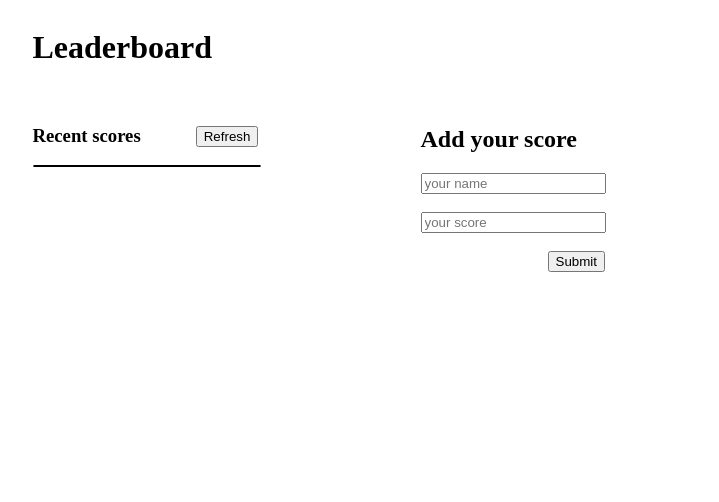
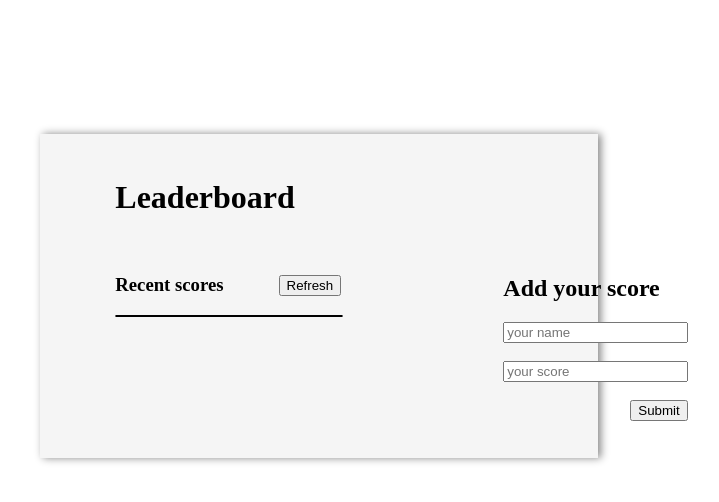
Before and after one commit to Rudy-Menekam/leaderboard, a website built with webpack: page src/index.html in a window 1280 px wide. Shown: the whole page, without its empty margins (321-1040 px from the left). Built offline with nearby package versions, Linux system fonts and the light colour scheme; no server answers.

Commit message:
Improve look and feel

```diff
--- a/src/style.css
+++ b/src/style.css
@@ -1,3 +1,18 @@
+html {
+  margin: 0;
+  padding: 0;
+  box-sizing: border-box;
+  height: 100vh;
+}
+
+main {
+  background: whitesmoke;
+  box-shadow: 3px 0 8px 0 #888;
+  width: 35%;
+  margin: 10%;
+  padding: 23px 40px 37px 75px;
+}
+
 body {
   display: flex;
   justify-content: center;
```
